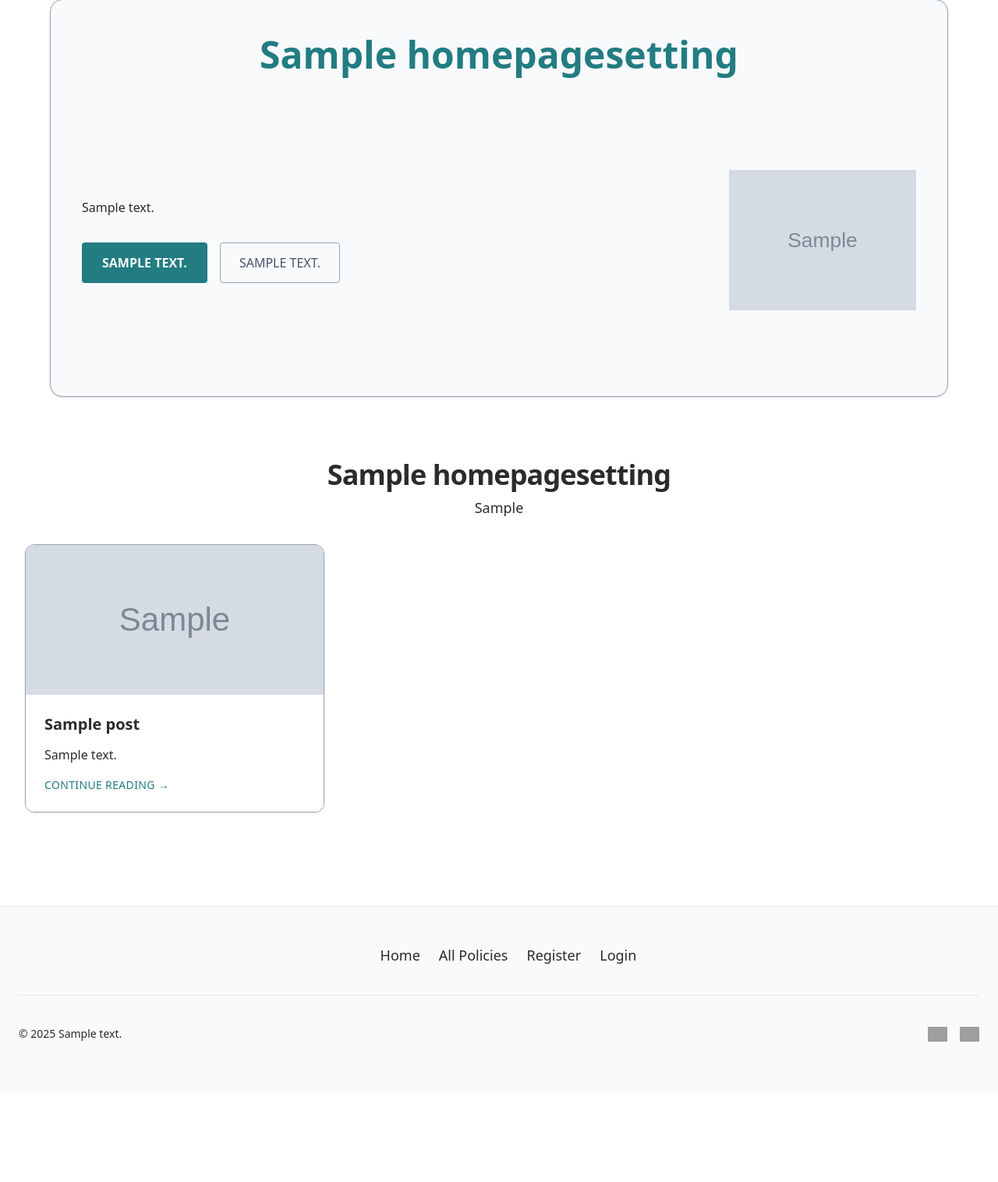
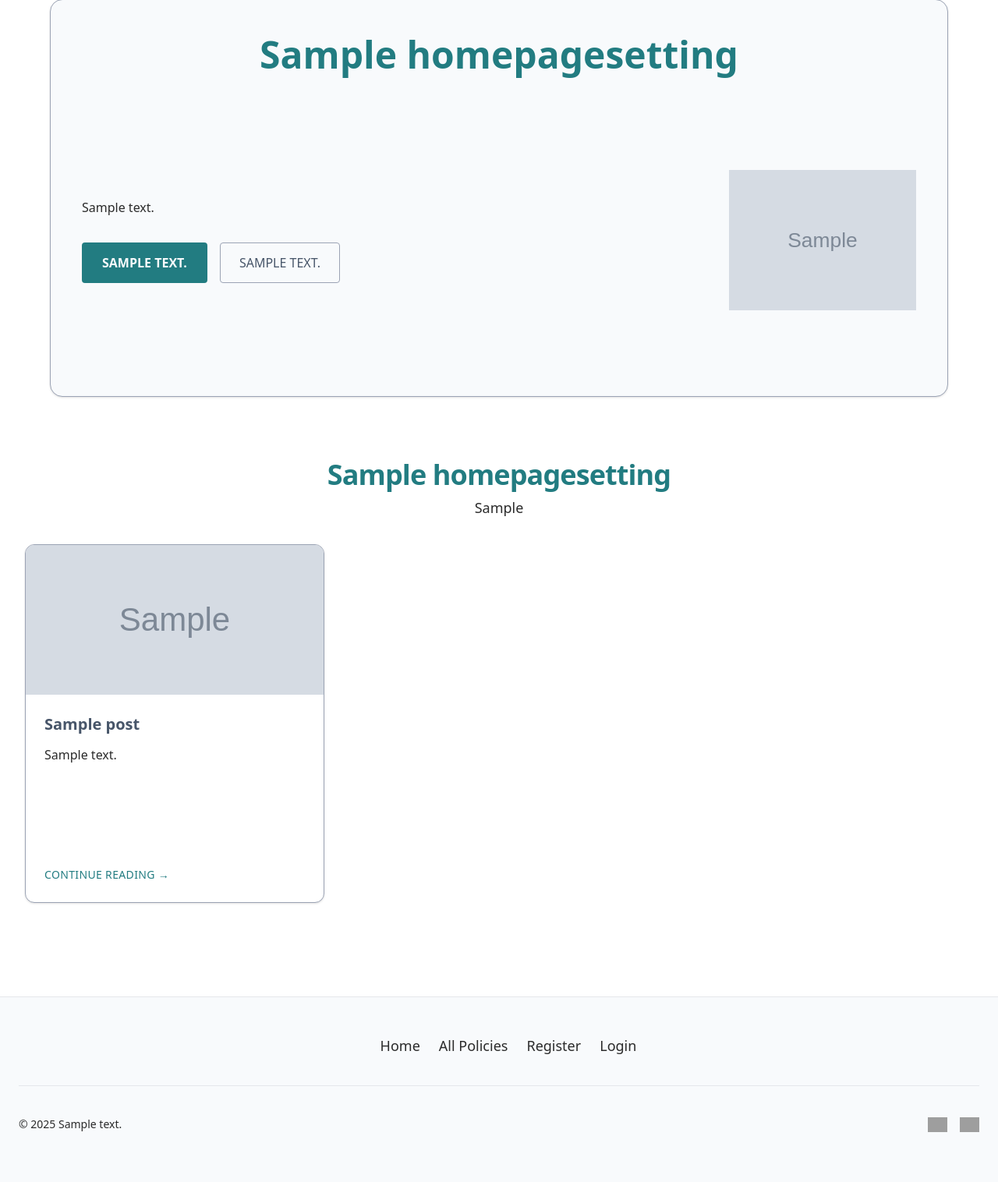
Before and after one commit to djangify/djangify-site, a Django app: page / in a window 1280 px wide. Shown: the part 1847-3363 px from the top of the page at 78% size. Before the commit the page ends 3183 px from the top, so only its background shows below. Run offline with Django 4.2, Linux system fonts and the light colour scheme; tables that the repository leaves empty hold one stand-in row (values such as "Sample post"); grey boxes marked "Sample" are stand-in pictures; style sheets or scripts are compiled from the project's sources; some libraries are stand-ins or nearby versions; grey boxes are pictures that could not be loaded.

Commit message:
Improve card showing blog posts on homepage

```diff
--- a/core/templates/core/components/blog-posts.html
+++ b/core/templates/core/components/blog-posts.html
@@ -3,55 +3,63 @@
 
 <!-- Latest Blog Posts Section -->
 <section class="w-full py-8">
-  <div class="max-w-7xl  mx-auto px-4 sm:px-6 lg:px-8 text-center">
+  <div class="max-w-7xl mx-auto px-4 sm:px-6 lg:px-8 text-center">
 
     <!-- Blog Section Title and Intro -->
-    <a href="{% url 'news:list' %}" class="hover:text-[--color-brand-secondary] transition-colors">
-      <h2 class="text-3xl sm:text-4xl lg:text-4xl font-semibold tracking-tight text-[--color-brand-primary] mb-2">
+    <a href="{% url 'news:list' %}" class="hover:text-[color:var(--color-brand-secondary)] transition-colors">
+      <h2 class="text-3xl sm:text-4xl lg:text-4xl font-semibold tracking-tight text-[color:var(--color-brand-primary)] mb-2">
         {{ homepage_settings.blog_section_title }}
       </h2>
     </a>
 
-    <p class="text-[--color-font-main] mb-8 max-w-3xl mx-auto leading-relaxed">
-      {{ homepage_settings.blog_section_intro |safe }}
+    <p class="text-[color:var(--color-font-main)] mb-8 max-w-3xl mx-auto leading-relaxed">
+      {{ homepage_settings.blog_section_intro|safe }}
     </p>
 
     {% if blog_posts %}
       <div class="grid grid-cols-1 md:grid-cols-3 mt-8 gap-8">
         {% for post in blog_posts %}
-          <div class="border border-[color:var(--color-brand-accent)] rounded-xl shadow-sm overflow-hidden hover:shadow-lg transition-all duration-300 hover:-translate-y-1">
-            <a href="{{ post.get_absolute_url }}" class="block group">
+          <article class="flex flex-col justify-between border border-[color:var(--color-brand-accent)] rounded-xl shadow-sm overflow-hidden hover:shadow-lg transition-all duration-300 hover:-translate-y-1 bg-white min-h-[460px]">
 
             <!-- Thumbnail -->
-              <div class="h-48 overflow-hidden">
+            <a href="{{ post.get_absolute_url }}" class="block overflow-hidden">
+              <div class="h-48">
                 {% if post.image %}
-                  <img src="{{ post.image.url }}" alt="{{ post.title }}" class="w-full h-full object-cover group-hover:scale-105 transition-transform duration-500">
+                  <img src="{{ post.image.url }}" alt="{{ post.title }}" class="w-full h-full object-cover transition-transform duration-500 hover:scale-105">
                 {% elif post.external_image_url %}
-                  <img src="{{ post.external_image_url }}" alt="{{ post.title }}" class="w-full h-full object-cover group-hover:scale-105 transition-transform duration-500">
+                  <img src="{{ post.external_image_url }}" alt="{{ post.title }}" class="w-full h-full object-cover transition-transform duration-500 hover:scale-105">
                 {% elif post.youtube_url %}
                   {% with post.youtube_url|youtube_id as video_id %}
                     <img src="https://img.youtube.com/vi/{{ video_id }}/maxresdefault.jpg"
                          alt="{{ post.title }}"
-                      class="w-full h-full object-cover group-hover:scale-105 transition-transform duration-500"
+                         class="w-full h-full object-cover transition-transform duration-500 hover:scale-105"
                          onerror="this.onerror=null; this.src='https://img.youtube.com/vi/{{ video_id }}/hqdefault.jpg';">
                   {% endwith %}
                 {% endif %}
               </div>
+            </a>
 
             <!-- Post Content -->
-              <div class="p-6 text-left bg-white">
-                <h3 class="text-xl font-semibold  mb-3">
+            <div class="flex flex-col flex-grow p-6 text-left">
+            <div class="flex-grow mb-4 min-h-[140px] max-h-[140px] overflow-hidden">
+              <h3 class="text-xl font-semibold mb-3 text-[color:var(--color-brand-dark)]">
                 {{ post.title }}
               </h3>
-                <p class=" mb-4 text-base leading-relaxed">
-                  {{ post.content|safe|truncatewords:25 }}
+              <p class="text-base leading-relaxed text-[color:var(--color-font-main)]">
+                {{ post.content|safe|truncatewords:20 }}
               </p>
-                <span class="block mt-4 text-[color:var(--color-brand-primary)] font-medium uppercase text-sm tracking-wide">
+            </div>
+
+            <div class="mt-auto pt-2">
+              <a href="{{ post.get_absolute_url }}"
+                class="inline-block text-[color:var(--color-brand-primary)] font-medium uppercase text-sm tracking-wide hover:text-[color:var(--color-brand-secondary)] transition-colors"
+                aria-label="Continue reading {{ post.title }}">
                 Continue Reading →
-                </span>
-              </div>
               </a>
             </div>
+          </div>
+
+          </article>
         {% endfor %}
       </div>
     {% endif %}
```
Lines whose indentation alone changed are shown as unchanged.
